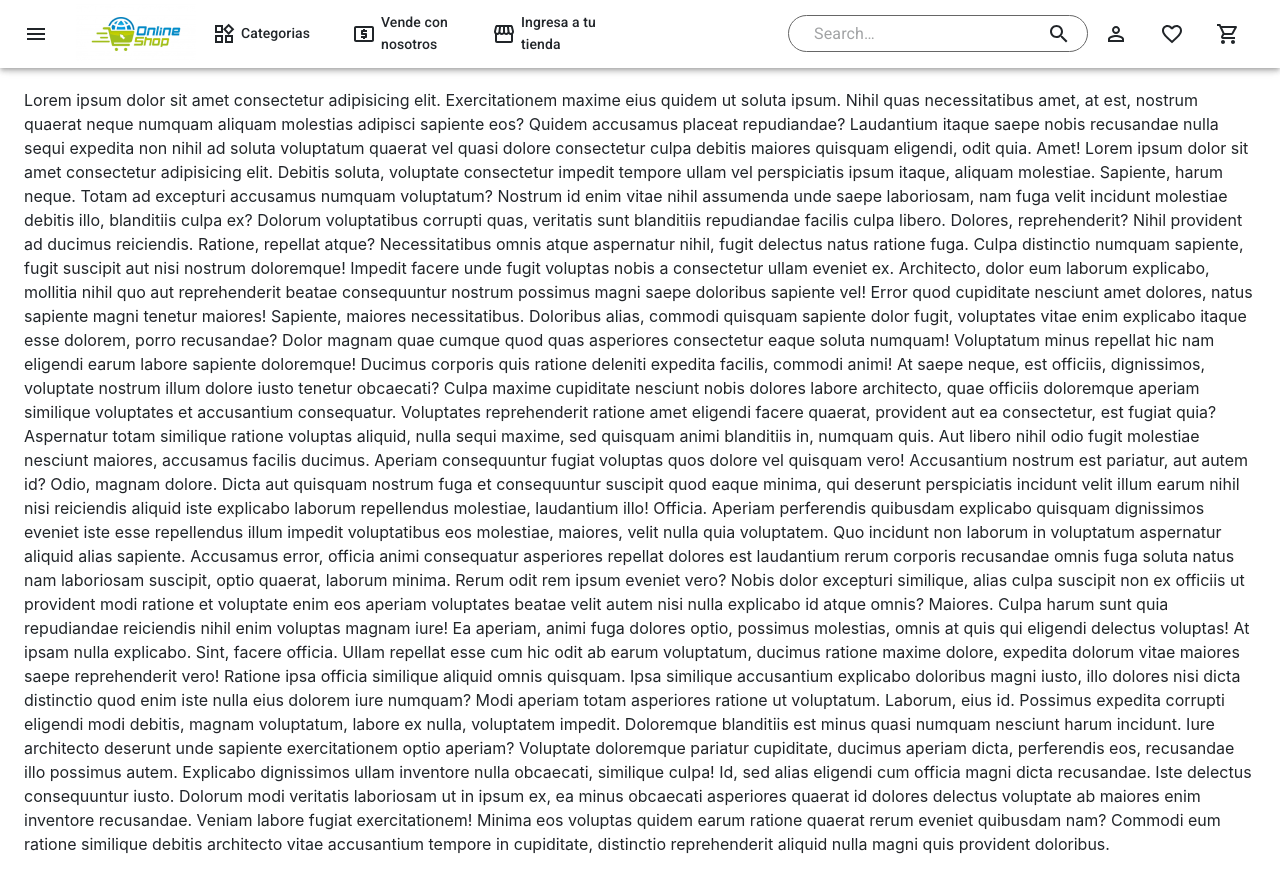
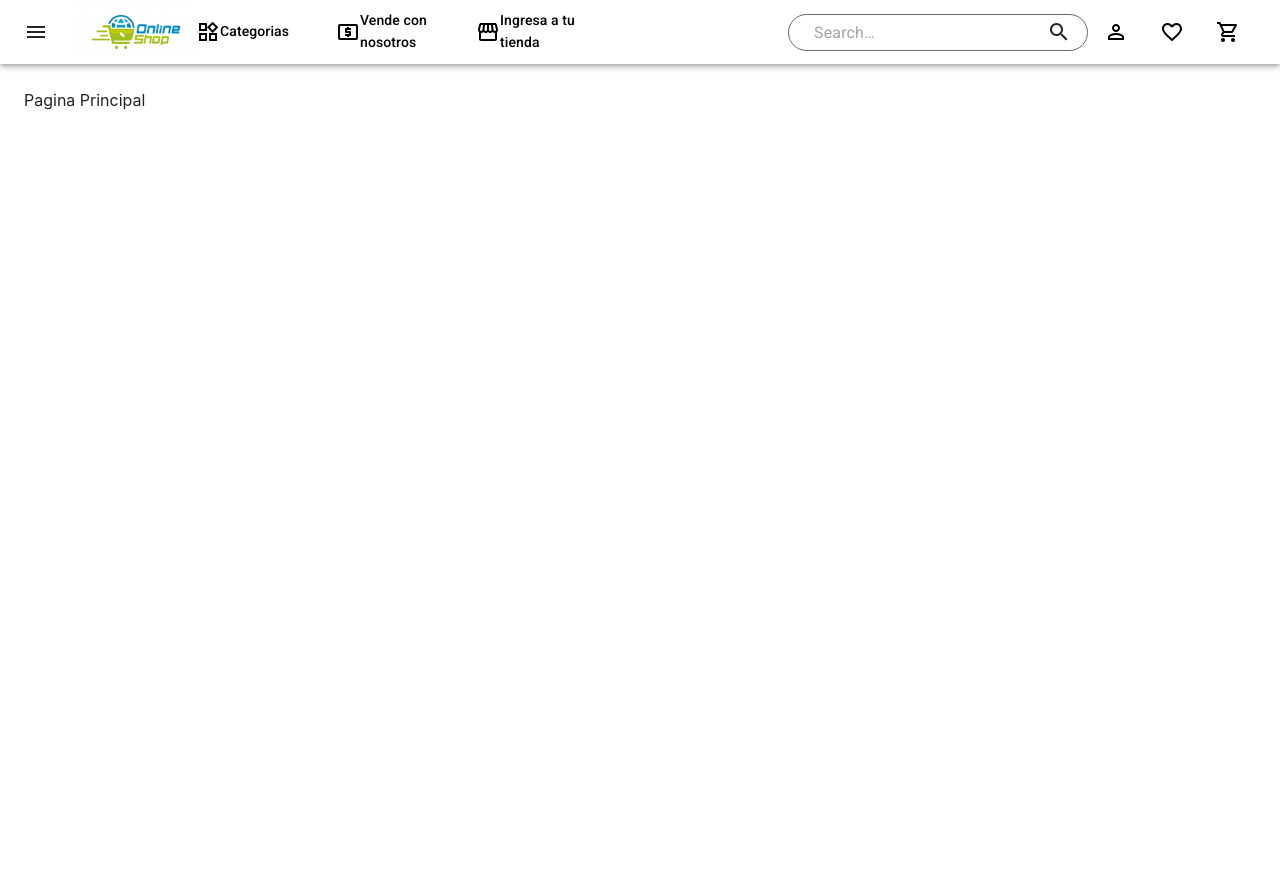
Before and after one commit to eastor112/ecommerce, a React (Create React App) app: page / in a window 1280 px wide. After the commit the page ends 800 px from the top, so only its background shows below. Built offline with nearby package versions, Linux system fonts and the light colour scheme; the HTML template or start-up script is replaced by a standard one.

Commit message:
Añadido router

```diff
--- /dev/null
+++ b/src/Pages/Carrito/Carrito.js
@@ -0,0 +1,11 @@
+import React from 'react';
+
+const Carrito = () => {
+  return (
+    <div>
+      Carrito de compras
+    </div>
+  );
+}
+
+export default Carrito;
--- /dev/null
+++ b/src/Pages/Categorias.js/Categorias.js
@@ -0,0 +1,11 @@
+import React from 'react';
+
+const Categorias = () => {
+  return (
+    <div>
+      Categorias
+    </div>
+  );
+}
+
+export default Categorias;
--- /dev/null
+++ b/src/Pages/IngresarTienda/IngresarTienda.js
@@ -0,0 +1,11 @@
+import React from 'react';
+
+const IngresarTienda = () => {
+  return (
+    <div>
+      Ingresar a mi Tienda
+    </div>
+  );
+}
+
+export default IngresarTienda;
--- /dev/null
+++ b/src/Pages/ListaDeseos.js/ListaDeseos.js
@@ -0,0 +1,11 @@
+import React from 'react';
+
+const ListaDeseos = () => {
+  return (
+    <div>
+      Lista de Deseos
+    </div>
+  );
+}
+
+export default ListaDeseos;
--- /dev/null
+++ b/src/Pages/PaginaPrincipal/PaginaPrincipal.js
@@ -0,0 +1,11 @@
+import React from 'react';
+
+const PaginaPrincipal = () => {
+  return (
+    <div>
+      Pagina Principal
+    </div>
+  );
+}
+
+export default PaginaPrincipal;
--- /dev/null
+++ b/src/Pages/Usuario/Usuario.js
@@ -0,0 +1,11 @@
+import React from 'react';
+
+const Usuario = () => {
+  return (
+    <div>
+      Pagina de Usuario
+    </div>
+  );
+}
+
+export default Usuario;
--- /dev/null
+++ b/src/Pages/VendeConNosotros/VendeConNosotros.js
@@ -0,0 +1,11 @@
+import React from 'react';
+
+const VendeConNosotros = () => {
+  return (
+    <div>
+      Vende con Nosotros
+    </div>
+  );
+}
+
+export default VendeConNosotros;
--- a/src/componentes/Contenedor.js
+++ b/src/componentes/Contenedor.js
@@ -3,9 +3,21 @@ import clsx from 'clsx';
 import { makeStyles } from '@material-ui/core'
 import Header from './Header';
 import SideBar from './SideBar';
+import {
+  BrowserRouter as Router,
+  Switch,
+  Route
+} from "react-router-dom";
+import VendeConNosotros from '../Pages/VendeConNosotros/VendeConNosotros';
+import PaginaPrincipal from '../Pages/PaginaPrincipal/PaginaPrincipal';
+import IngresarTienda from '../Pages/IngresarTienda/IngresarTienda';
+import Categorias from '../Pages/Categorias.js/Categorias';
+import ListaDeseos from '../Pages/ListaDeseos.js/ListaDeseos';
+import Carrito from '../Pages/Carrito/Carrito';
+import Usuario from '../Pages/Usuario/Usuario';
 
 const drawerWidth = 240;
-const useStyles = makeStyles( theme => ({
+const useStyles = makeStyles(theme => ({
   root: {
     display: 'flex'
   },
@@ -33,15 +45,14 @@ const Contenedor = () => {
   const classes = useStyles();
   const [open, setOpen] = useState(false);
 
-  const toggleOpen = () =>{
+  const toggleOpen = () => {
     setOpen(!open);
   }
 
   return (
+    <Router>
       <div className={classes.root}>
-
-      <Header open={open} toggleOpen={toggleOpen}/>
-
+        <Header open={open} toggleOpen={toggleOpen} />
         <SideBar
           variant='persistent'
           open={open}
@@ -52,30 +63,32 @@ const Contenedor = () => {
           [classes.contentShift]: open,
         })}>
           <div className={classes.toolbar}></div>
-        Lorem ipsum dolor sit amet consectetur adipisicing elit. Exercitationem maxime eius quidem ut soluta ipsum. Nihil quas necessitatibus amet, at est, nostrum quaerat neque numquam aliquam molestias adipisci sapiente eos?
-        Quidem accusamus placeat repudiandae? Laudantium itaque saepe nobis recusandae nulla sequi expedita non nihil ad soluta voluptatum quaerat vel quasi dolore consectetur culpa debitis maiores quisquam eligendi, odit quia. Amet!
-        Lorem ipsum dolor sit amet consectetur adipisicing elit. Debitis soluta, voluptate consectetur impedit tempore ullam vel perspiciatis ipsum itaque, aliquam molestiae. Sapiente, harum neque. Totam ad excepturi accusamus numquam voluptatum?
-        Nostrum id enim vitae nihil assumenda unde saepe laboriosam, nam fuga velit incidunt molestiae debitis illo, blanditiis culpa ex? Dolorum voluptatibus corrupti quas, veritatis sunt blanditiis repudiandae facilis culpa libero.
-        Dolores, reprehenderit? Nihil provident ad ducimus reiciendis. Ratione, repellat atque? Necessitatibus omnis atque aspernatur nihil, fugit delectus natus ratione fuga. Culpa distinctio numquam sapiente, fugit suscipit aut nisi nostrum doloremque!
-        Impedit facere unde fugit voluptas nobis a consectetur ullam eveniet ex. Architecto, dolor eum laborum explicabo, mollitia nihil quo aut reprehenderit beatae consequuntur nostrum possimus magni saepe doloribus sapiente vel!
-        Error quod cupiditate nesciunt amet dolores, natus sapiente magni tenetur maiores! Sapiente, maiores necessitatibus. Doloribus alias, commodi quisquam sapiente dolor fugit, voluptates vitae enim explicabo itaque esse dolorem, porro recusandae?
-        Dolor magnam quae cumque quod quas asperiores consectetur eaque soluta numquam! Voluptatum minus repellat hic nam eligendi earum labore sapiente doloremque! Ducimus corporis quis ratione deleniti expedita facilis, commodi animi!
-        At saepe neque, est officiis, dignissimos, voluptate nostrum illum dolore iusto tenetur obcaecati? Culpa maxime cupiditate nesciunt nobis dolores labore architecto, quae officiis doloremque aperiam similique voluptates et accusantium consequatur.
-        Voluptates reprehenderit ratione amet eligendi facere quaerat, provident aut ea consectetur, est fugiat quia? Aspernatur totam similique ratione voluptas aliquid, nulla sequi maxime, sed quisquam animi blanditiis in, numquam quis.
-        Aut libero nihil odio fugit molestiae nesciunt maiores, accusamus facilis ducimus. Aperiam consequuntur fugiat voluptas quos dolore vel quisquam vero! Accusantium nostrum est pariatur, aut autem id? Odio, magnam dolore.
-        Dicta aut quisquam nostrum fuga et consequuntur suscipit quod eaque minima, qui deserunt perspiciatis incidunt velit illum earum nihil nisi reiciendis aliquid iste explicabo laborum repellendus molestiae, laudantium illo! Officia.
-        Aperiam perferendis quibusdam explicabo quisquam dignissimos eveniet iste esse repellendus illum impedit voluptatibus eos molestiae, maiores, velit nulla quia voluptatem. Quo incidunt non laborum in voluptatum aspernatur aliquid alias sapiente.
-        Accusamus error, officia animi consequatur asperiores repellat dolores est laudantium rerum corporis recusandae omnis fuga soluta natus nam laboriosam suscipit, optio quaerat, laborum minima. Rerum odit rem ipsum eveniet vero?
-        Nobis dolor excepturi similique, alias culpa suscipit non ex officiis ut provident modi ratione et voluptate enim eos aperiam voluptates beatae velit autem nisi nulla explicabo id atque omnis? Maiores.
-        Culpa harum sunt quia repudiandae reiciendis nihil enim voluptas magnam iure! Ea aperiam, animi fuga dolores optio, possimus molestias, omnis at quis qui eligendi delectus voluptas! At ipsam nulla explicabo.
-        Sint, facere officia. Ullam repellat esse cum hic odit ab earum voluptatum, ducimus ratione maxime dolore, expedita dolorum vitae maiores saepe reprehenderit vero! Ratione ipsa officia similique aliquid omnis quisquam.
-        Ipsa similique accusantium explicabo doloribus magni iusto, illo dolores nisi dicta distinctio quod enim iste nulla eius dolorem iure numquam? Modi aperiam totam asperiores ratione ut voluptatum. Laborum, eius id.
-        Possimus expedita corrupti eligendi modi debitis, magnam voluptatum, labore ex nulla, voluptatem impedit. Doloremque blanditiis est minus quasi numquam nesciunt harum incidunt. Iure architecto deserunt unde sapiente exercitationem optio aperiam?
-        Voluptate doloremque pariatur cupiditate, ducimus aperiam dicta, perferendis eos, recusandae illo possimus autem. Explicabo dignissimos ullam inventore nulla obcaecati, similique culpa! Id, sed alias eligendi cum officia magni dicta recusandae.
-        Iste delectus consequuntur iusto. Dolorum modi veritatis laboriosam ut in ipsum ex, ea minus obcaecati asperiores quaerat id dolores delectus voluptate ab maiores enim inventore recusandae. Veniam labore fugiat exercitationem!
-        Minima eos voluptas quidem earum ratione quaerat rerum eveniet quibusdam nam? Commodi eum ratione similique debitis architecto vitae accusantium tempore in cupiditate, distinctio reprehenderit aliquid nulla magni quis provident doloribus.
+          <Switch>
+            <Route path='/carrito'>
+              <Carrito />
+            </Route>
+            <Route path='/deseos'>
+              <ListaDeseos />
+            </Route>
+            <Route path='/usuario'>
+              <Usuario />
+            </Route>
+            <Route path="/categorias">
+              <Categorias />
+            </Route>
+            <Route path="/vende">
+              <VendeConNosotros />
+            </Route>
+            <Route path="/tienda">
+              <IngresarTienda />
+            </Route>
+            <Route path="/">
+              <PaginaPrincipal />
+            </Route>
+          </Switch>
         </div>
       </div>
+    </Router>
   );
 }
 
--- a/src/componentes/Header.js
+++ b/src/componentes/Header.js
@@ -1,4 +1,5 @@
 import React from 'react';
+import { Link } from "react-router-dom";
 import clsx from 'clsx'
 import { fade, makeStyles } from '@material-ui/core/styles';
 import AppBar from '@material-ui/core/AppBar';
@@ -87,16 +88,18 @@ const useStyles = makeStyles((theme) => ({
     padding:0
   },
   listItem: {
-    paddingRight: 0,
-    display: 'flex',
-    gap: 5,
+    padding: 0,
     width: '140px',
-    lineHeight: '0.5rem',
-    fontSize: '0.8rem'
   },
   hide: {
     display: 'none',
   },
+  links: {
+    display: 'flex',
+    alignItems: 'center',
+    textDecoration: 'none',
+    color: 'black',
+  }
 }));
 
 const Header = (props) => {
@@ -112,10 +115,12 @@ const Header = (props) => {
           <IconButton edge="start" className={clsx(classes.menuButton, props.open && classes.hide)} color="inherit" aria-label="menu" onClick={()=>{props.toggleOpen()}}>
             <MenuIcon />
           </IconButton>
+          <Link to='/'>
+            <img src={ logo } alt="logo"/>
+          </Link>
+          <List className={classes.listHorizontal} component="nav">
 
-          <img src={ logo } alt="logo"/>
-
-          <List className={classes.listHorizontal} component="nav">
+            <Link className={classes.links} to='/categorias'>
               <ListItem className={classes.listItem} button>
                 <WidgetsOutlinedIcon />
                 <ListItemText>
@@ -124,7 +129,10 @@ const Header = (props) => {
                   </Typography>
                 </ListItemText>
               </ListItem>
-            <ListItem button className={classes.listItem}>
+            </Link>
+
+            <Link className={classes.links} to="/vende">
+              <ListItem className={classes.listItem} button>
                 <LocalAtmOutlinedIcon />
                 <ListItemText>
                   <Typography variant="subtitle2" color="initial">
@@ -132,6 +140,9 @@ const Header = (props) => {
                   </Typography>
                 </ListItemText>
               </ListItem>
+            </Link>
+
+            <Link className={classes.links} to="/tienda">
               <ListItem button className={classes.listItem}>
                 <StorefrontOutlinedIcon />
                 <ListItemText>
@@ -140,7 +151,9 @@ const Header = (props) => {
                   </Typography>
                 </ListItemText>
               </ListItem>
+            </Link>
           </List>
+
 
           <div className={classes.grow} />
 
@@ -158,15 +171,24 @@ const Header = (props) => {
             </div>
           </div>
           <List className={classes.listHorizontal} component='div'>
+
+            <Link className={classes.links} to="/usuario">
               <ListItem button>
                 <PermIdentityOutlinedIcon />
               </ListItem>
+            </Link>
+
+            <Link className={classes.links} to="/deseos">
               <ListItem button>
                 <FavoriteBorderOutlinedIcon />
               </ListItem>
+            </Link>
+
+            <Link className={classes.links} to="/carrito">
               <ListItem button>
                 <ShoppingCartOutlinedIcon />
               </ListItem>
+            </Link>
           </List>
         </Toolbar>
       </AppBar>
```
Lines whose indentation alone changed are shown as unchanged.
